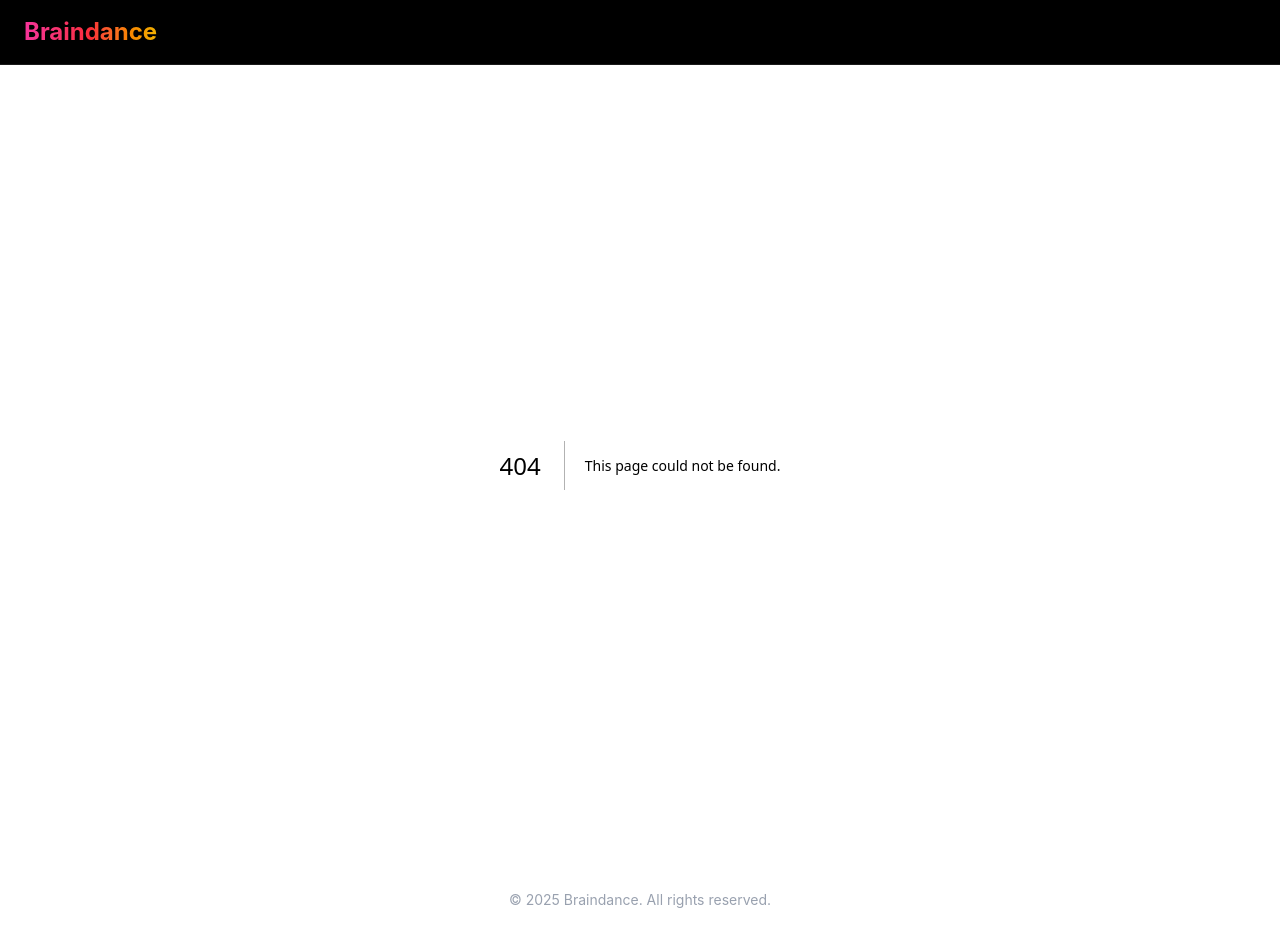
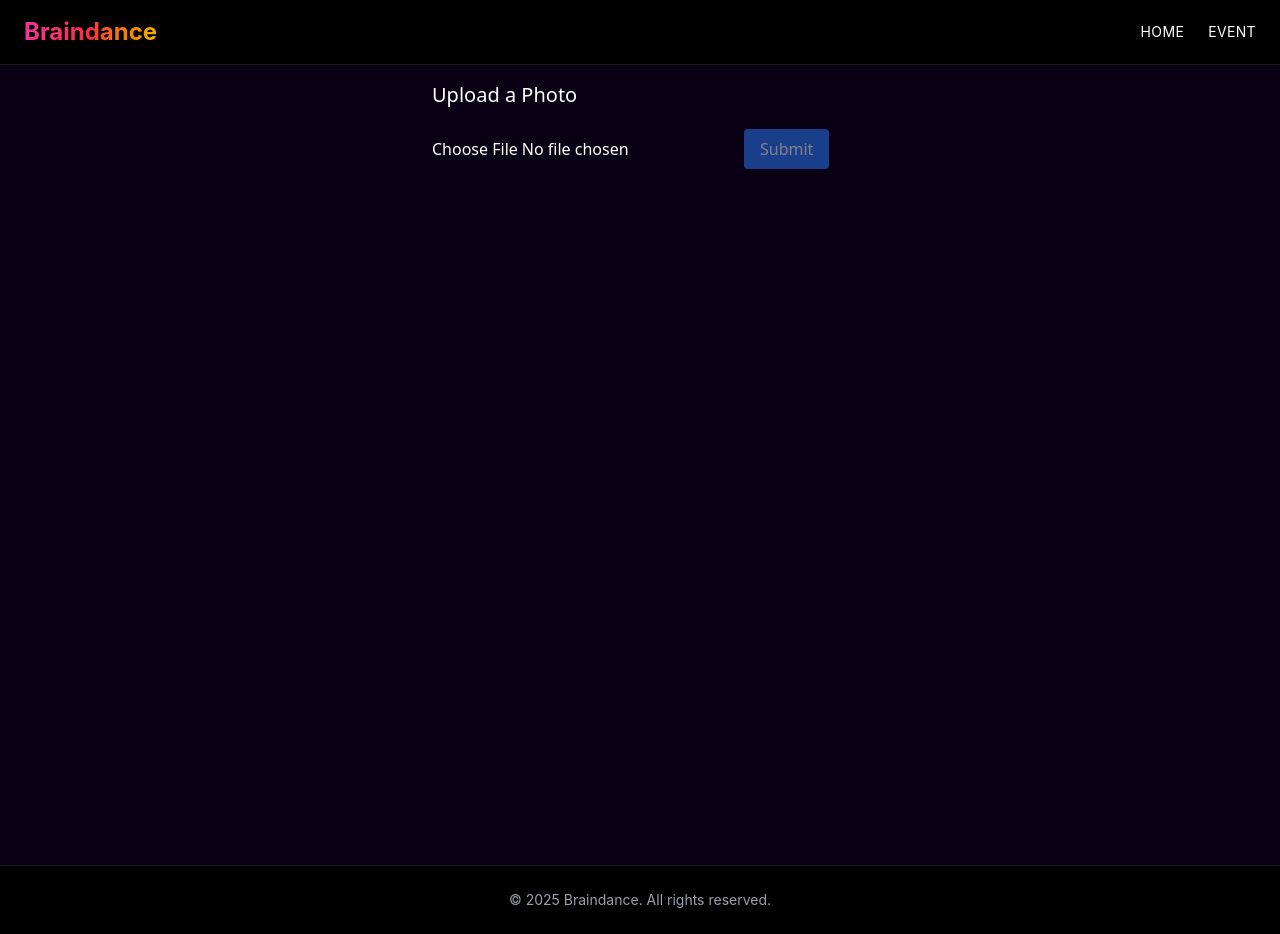
Before and after one commit to Hoochymoochy/braindance, a Next.js app: page /user/upload in a window 1280 px wide. Before the commit this address had no page. Built offline with nearby package versions, Linux system fonts and the light colour scheme.

Commit message:
added photo route

```diff
--- /dev/null
+++ b/src/app/user/upload/page.tsx
@@ -0,0 +1,12 @@
+"use client";
+import { Play, Users, Globe, Share, Heart, MessageSquare } from "lucide-react";
+import Image from "next/image";
+import PhotoUpload from "@/app/components/photouploade";
+
+export default function BraindanceUserStream() {
+  return (
+    <div className="min-h-screen bg-[#0a0014] text-white font-sans">
+      <PhotoUpload eventId="" userId="" />
+    </div>
+  );
+}
```
Also changed, not shown: src/app/user/d/page.tsx (renamed from src/app/user/upload.tsx/page.tsx).
